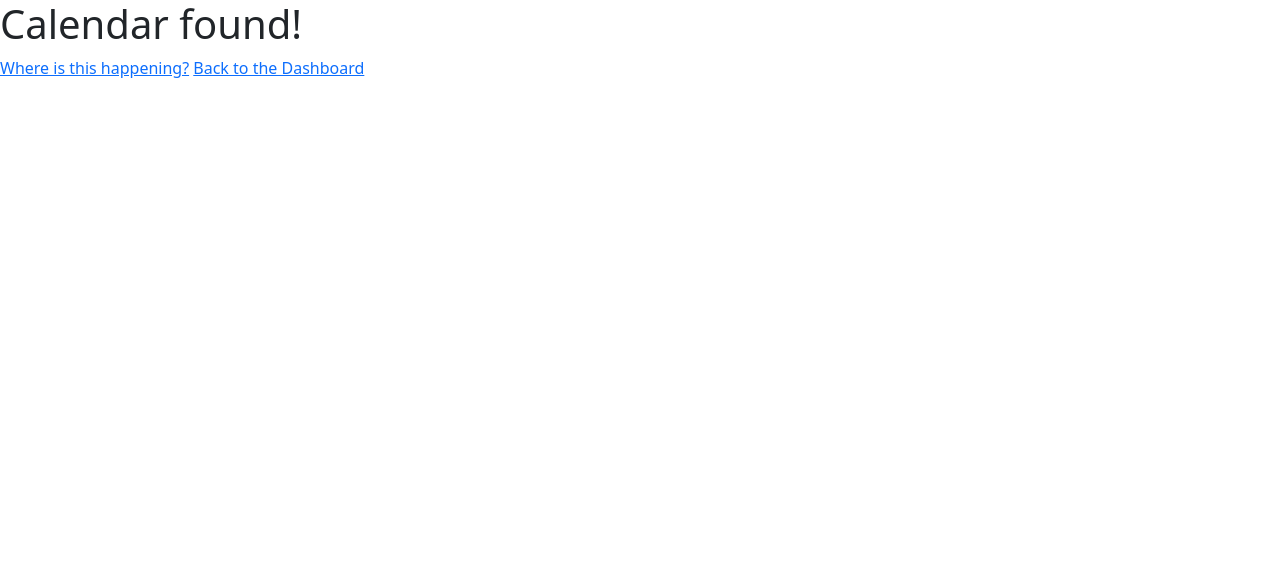
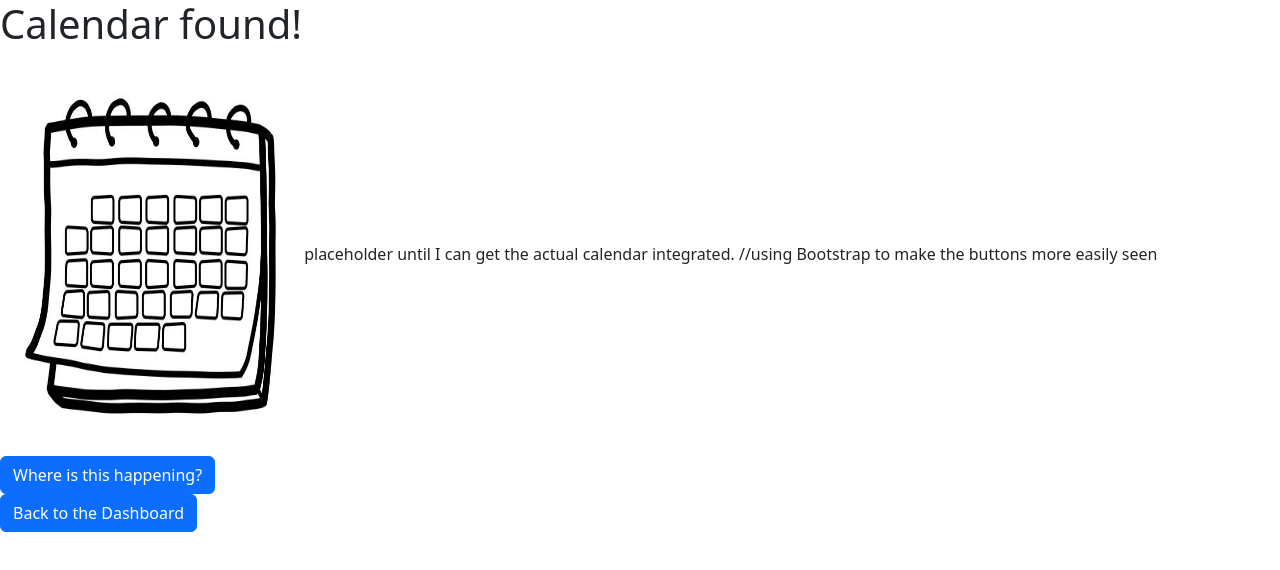
Before and after one commit to A11y-of-Dragons/Campus_Super_Life_App, a plain HTML site: page calendar.html in a window 1280 px wide. Drawn offline with nearby package versions, Linux system fonts and the light colour scheme.

Commit message:
added a placeholder image for where the calender is gonna go as well as functioning buttons

```diff
--- a/calendar.html
+++ b/calendar.html
@@ -6,11 +6,17 @@
     <title>Calendar</title>
     <link href="https://cdn.jsdelivr.net/npm/bootstrap@5.3.9/dist/css/bootstrap.min.css" rel="stylesheet" integrity="sha384-yEPZ7jP9S0QKiUQ0m3jjsO4ProIW7wvR9gXkI7JOGa2XVsw53Yke2bsdkBbjmmiX" crossorigin="anonymous">
     <link rel="stylesheet" href ="./css/style.css">
+
 </head>
   <body>
     <h1>Calendar found!</h1>
-    <script src="https://cdn.jsdelivr.net/npm/bootstrap@5.3.9/dist/js/bootstrap.bundle.min.js" integrity="sha384-WyOxWvTyr1QaMPfiPJSv76iReVthorl5uWlFtZPyK0IEB0hGzo9y5Bp9mYanr8Bu" crossorigin="anonymous"></script>
-  </body>
-<a href="campus_map.html">Where is this happening?</a>
-<a href="dashboard.html">Back to the Dashboard</a>
-  </html>
+    <img src="./Images/Calendar.jpg" alt="Calendar placeholder" width="300" height="400">
+  <p1>placeholder until I can get the actual calendar integrated.</p1>
+
+
+</body>
+//using Bootstrap to make the buttons more easily seen
+<footer><a href="campus_map.html"  class="btn btn-primary">Where is this happening?</a></footer>
+<footer><a href="dashboard.html"  class="btn btn-primary">Back to the Dashboard</a> </footer>
+
+</html>
```
